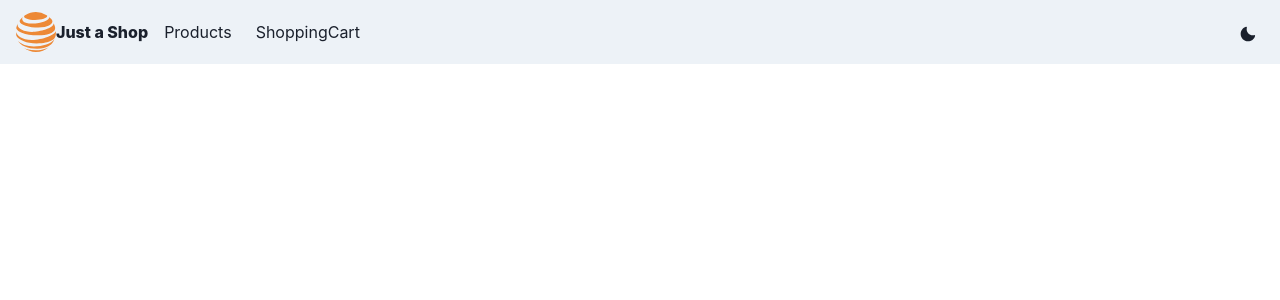
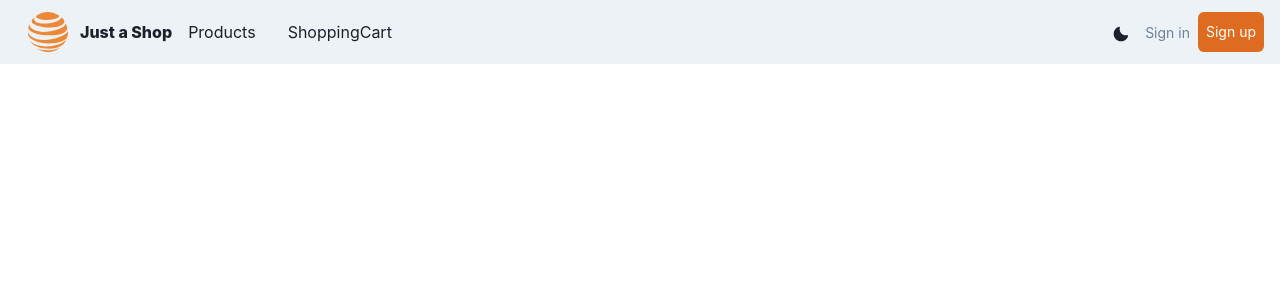
Before and after one commit to 85Marcin/e-commerce, a React (Create React App) app in the folder client/: page /registration in a window 1280 px wide. Shown: the top 300 px of the page. Built offline with nearby package versions, Linux system fonts and the light colour scheme.

Commit message:
resposive navbar

```diff
--- a/client/src/components/Navbar.js
+++ b/client/src/components/Navbar.js
@@ -52,11 +52,11 @@
         <HStack>
           <Link as={ReactLink} to="/">
             <Flex alignItems="center">
-              <Icon as={SiAtandt} h={10} w={10} color="orange.400" />
+              <Icon as={SiAtandt} h={10} w={10} color="orange.400" m={3} />
               <Text fontWeight="extrabold">Just a Shop</Text>
             </Flex>
           </Link>
-          <HStack>
+          <HStack as="nav" spacing={4} display={{ base: "none", md: "flex" }}>
             {links.map((link) => (
               <NavLink key={link.linkName} path={link.path}>
                 {link.linkName}
@@ -72,8 +72,43 @@
               onClick={() => toggleColorMode()}
             />
           </NavLink>
+          <Button
+            as={ReactLink}
+            to="/login"
+            p={2}
+            fontSize="sm"
+            fontWeight={400}
+            variant="link" //it has an underline when hover over it
+          >
+            Sign in
+          </Button>
+          <Button
+            as={ReactLink}
+            to="/registration  "
+            p={2}
+            display={{ base: "none", md: "inline-flex" }}
+            fontSize="sm"
+            fontWeight={400}
+            _hover={{ bg: "orange.400" }}
+            bg={"orange.500"}
+            color={"white"}
+          >
+            Sign up
+          </Button>
         </Flex>
       </Flex>
+      {isOpen ? (
+        <Box pb={4} display={{ md: "none" }}>
+          <Stack as="nav" spacing={4}>
+            {links.map((link) => (
+              <NavLink key={link.linkName} path={link.path}>
+                {link.linkName}
+              </NavLink>
+            ))}
+            <NavLink path={"/registration"}>Sign Up</NavLink>
+          </Stack>
+        </Box>
+      ) : null}
     </Box>
   );
 };
```
